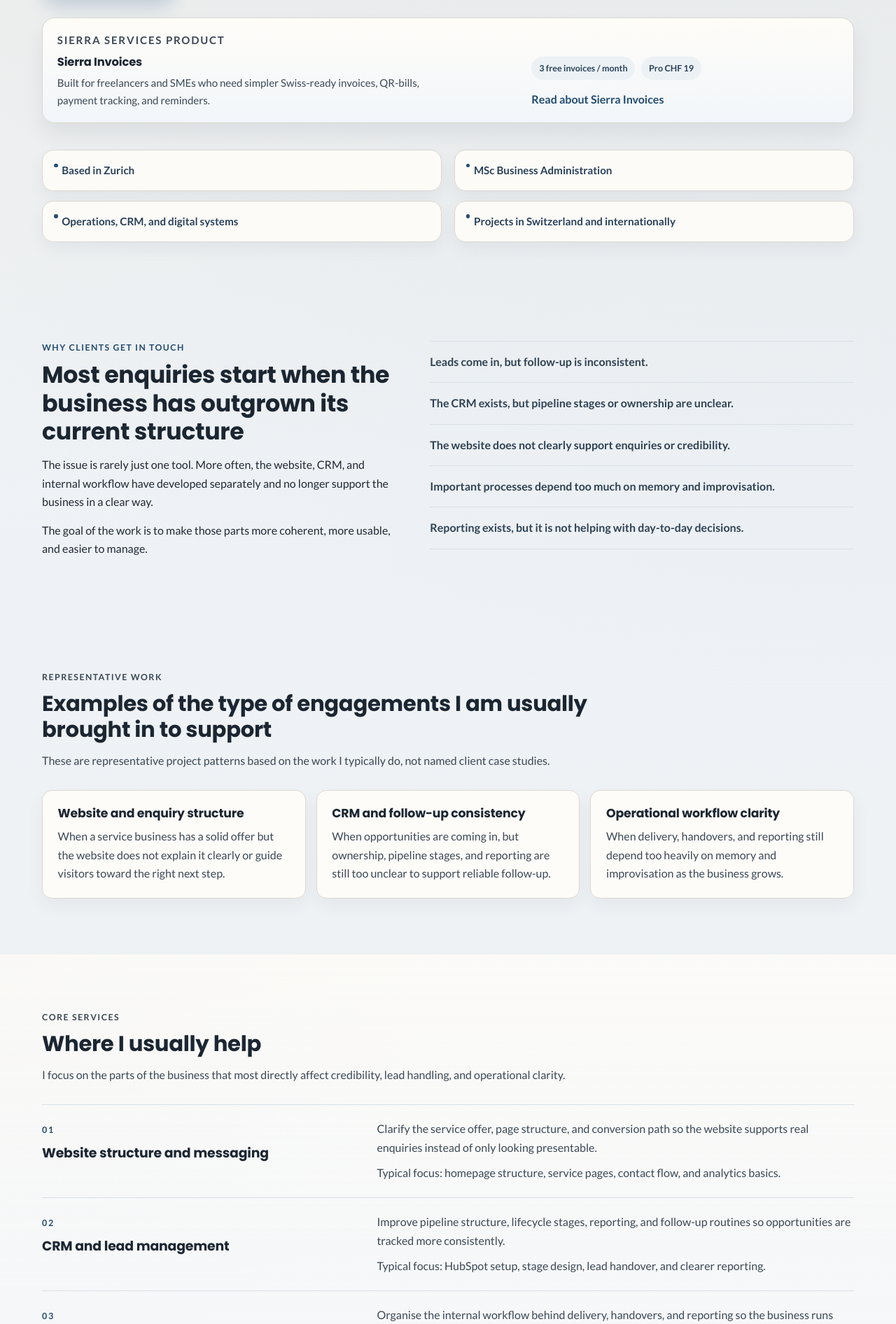
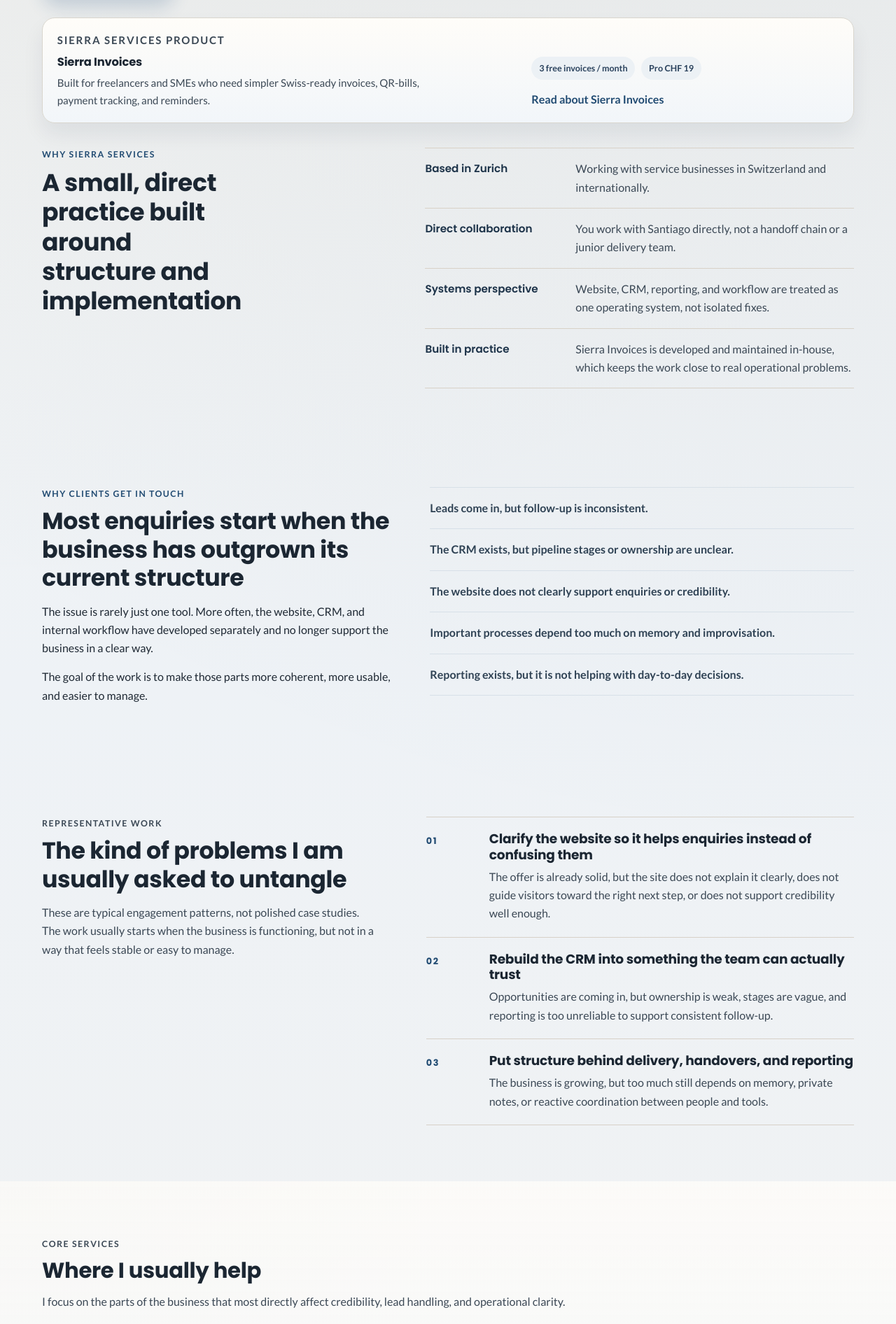
Before and after one commit to Sansiag94/sierraservices, a PHP site: page / in a window 1280 px wide. Shown: the part 1005-2897 px from the top of the page at 70% size. Run offline with PHP 8.4, Linux system fonts and the light colour scheme.

Commit message:
Redesign homepage for stronger conversion

```diff
--- a/index.html
+++ b/index.html
@@ -252,21 +252,49 @@
               </div>
             </article>
           </div>
-          <div class="container" data-reveal>
-            <ul class="proof-strip">
-              <li>
+          <div class="container proof-ledger" data-reveal>
+            <div class="proof-ledger__intro">
+              <p class="section-kicker">
+                Why Sierra Services
+              </p>
+              <h2>
+                A small, direct practice built around structure and implementation
+              </h2>
+            </div>
+            <div class="proof-ledger__list">
+              <article class="proof-ledger__item">
+                <span class="proof-ledger__label">
                   Based in Zurich
-              </li>
-              <li>
-                MSc Business Administration
-              </li>
-              <li>
-                Operations, CRM, and digital systems
-              </li>
-              <li>
-                Projects in Switzerland and internationally
-              </li>
-            </ul>
+                </span>
+                <p>
+                  Working with service businesses in Switzerland and internationally.
+                </p>
+              </article>
+              <article class="proof-ledger__item">
+                <span class="proof-ledger__label">
+                  Direct collaboration
+                </span>
+                <p>
+                  You work with Santiago directly, not a handoff chain or a junior delivery team.
+                </p>
+              </article>
+              <article class="proof-ledger__item">
+                <span class="proof-ledger__label">
+                  Systems perspective
+                </span>
+                <p>
+                  Website, CRM, reporting, and workflow are treated as one operating system, not isolated fixes.
+                </p>
+              </article>
+              <article class="proof-ledger__item">
+                <span class="proof-ledger__label">
+                  Built in practice
+                </span>
+                <p>
+                  Sierra Invoices is developed and maintained in-house, which keeps the work close to real operational problems.
+                </p>
+              </article>
+            </div>
           </div>
         </section>
         <section class="section">
@@ -305,42 +333,57 @@
           </div>
         </section>
         <section class="section">
-          <div class="container">
-            <div class="section-head" data-reveal>
+          <div class="container project-patterns">
+            <div class="project-pattern-intro" data-reveal>
               <p class="section-kicker">
                 Representative Work
               </p>
               <h2>
-                Examples of the type of engagements I am usually brought in to support
+                The kind of problems I am usually asked to untangle
               </h2>
               <p>
-                These are representative project patterns based on the work I typically do, not named client case studies.
+                These are typical engagement patterns, not polished case studies. The work usually starts when the business is functioning, but not in a way that feels stable or easy to manage.
               </p>
             </div>
-            <div class="service-preview-grid">
-              <article class="trust-card" data-reveal>
+            <div class="project-pattern-list">
+              <article class="project-pattern" data-reveal>
+                <span class="project-pattern__count">
+                  01
+                </span>
+                <div>
                   <h3>
-                  Website and enquiry structure
+                    Clarify the website so it helps enquiries instead of confusing them
                   </h3>
                   <p>
-                  When a service business has a solid offer but the website does not explain it clearly or guide visitors toward the right next step.
+                    The offer is already solid, but the site does not explain it clearly, does not guide visitors toward the right next step, or does not support credibility well enough.
                   </p>
+                </div>
               </article>
-              <article class="trust-card" data-reveal>
+              <article class="project-pattern" data-reveal>
+                <span class="project-pattern__count">
+                  02
+                </span>
+                <div>
                   <h3>
-                  CRM and follow-up consistency
+                    Rebuild the CRM into something the team can actually trust
                   </h3>
                   <p>
-                  When opportunities are coming in, but ownership, pipeline stages, and reporting are still too unclear to support reliable follow-up.
+                    Opportunities are coming in, but ownership is weak, stages are vague, and reporting is too unreliable to support consistent follow-up.
                   </p>
+                </div>
               </article>
-              <article class="trust-card" data-reveal>
+              <article class="project-pattern" data-reveal>
+                <span class="project-pattern__count">
+                  03
+                </span>
+                <div>
                   <h3>
-                  Operational workflow clarity
+                    Put structure behind delivery, handovers, and reporting
                   </h3>
                   <p>
-                  When delivery, handovers, and reporting still depend too heavily on memory and improvisation as the business grows.
+                    The business is growing, but too much still depends on memory, private notes, or reactive coordination between people and tools.
                   </p>
+                </div>
               </article>
             </div>
           </div>
@@ -478,51 +521,51 @@
           </div>
         </section>
         <section class="section section-soft">
-          <div class="container note-columns">
-            <div data-reveal>
+          <div class="container fit-grid">
+            <article class="fit-panel" data-reveal>
               <p class="section-kicker">
-                Best Suited For
+                Best fit
               </p>
               <h2>
-                Who this is usually for
+                Usually a strong fit if
               </h2>
               <ul class="simple-list">
                 <li>
-                  service businesses that want a clearer digital and operational setup
+                  the business already has traction, but the operating structure has not kept up
                 </li>
                 <li>
-                  founders or small teams who need more structure without extra bureaucracy
+                  you want direct work on the actual system, not just strategic advice
                 </li>
                 <li>
-                  businesses where the website, CRM, and internal workflow no longer feel aligned
+                  the website, CRM, and delivery process are drifting apart and need to be reconnected
                 </li>
                 <li>
-                  teams that need better follow-up, reporting, or process consistency
+                  you need more clarity without turning the business into something bureaucratic
                 </li>
               </ul>
-            </div>
-            <div data-reveal>
+            </article>
+            <article class="fit-panel fit-panel--muted" data-reveal>
               <p class="section-kicker">
-                What Clients Value
+                Less likely
               </p>
               <h2>
-                What the work is meant to create
+                Probably not the right first move if
               </h2>
               <ul class="simple-list">
                 <li>
-                  clearer priorities instead of too many parallel improvements
+                  you mainly need a large design or development team right away
                 </li>
                 <li>
-                  more consistent handling of enquiries and opportunities
+                  the offer itself is still changing too much to build structure around it yet
                 </li>
                 <li>
-                  better visibility into what is working and where the friction is
+                  you only want a high-level strategy document with no implementation work
                 </li>
                 <li>
-                  systems that feel practical to run once the project is complete
+                  the core issue is accounting or billing rather than consulting, in which case Sierra Invoices is the better fit
                 </li>
               </ul>
-            </div>
+            </article>
           </div>
         </section>
         <section class="section">
--- a/styles.css
+++ b/styles.css
@@ -477,6 +477,44 @@ section {
   background: var(--accent);
 }
 
+.proof-ledger {
+  display: grid;
+  gap: 1.6rem;
+  grid-template-columns: minmax(0, 0.92fr) minmax(0, 1.08fr);
+  align-items: start;
+  margin-top: 2.2rem;
+}
+
+.proof-ledger__intro h2 {
+  font-size: clamp(1.55rem, 2.7vw, 2.45rem);
+  max-width: 13ch;
+}
+
+.proof-ledger__list {
+  display: grid;
+  gap: 0;
+  border-top: 1px solid #d8d1c7;
+}
+
+.proof-ledger__item {
+  display: grid;
+  grid-template-columns: minmax(10rem, 0.5fr) 1fr;
+  gap: 1rem;
+  padding: 1rem 0;
+  border-bottom: 1px solid #d8d1c7;
+}
+
+.proof-ledger__label {
+  font-family: "Poppins", sans-serif;
+  font-size: 0.95rem;
+  font-weight: 600;
+  color: #1d3349;
+}
+
+.proof-ledger__item p {
+  color: var(--ink-soft);
+}
+
 .section-soft {
   background:
     linear-gradient(180deg, rgba(255, 253, 249, 0.78), rgba(243, 246, 250, 0.96)),
@@ -763,6 +801,58 @@ section {
 
 .service-preview-grid {
   grid-template-columns: repeat(3, minmax(0, 1fr));
+}
+
+.project-patterns {
+  display: grid;
+  gap: 1.75rem;
+  grid-template-columns: minmax(0, 0.92fr) minmax(0, 1.08fr);
+  align-items: start;
+}
+
+.project-pattern-intro h2 {
+  font-size: clamp(1.5rem, 2.6vw, 2.35rem);
+  margin-bottom: 0.85rem;
+}
+
+.project-pattern-intro p {
+  color: var(--ink-soft);
+  max-width: 52ch;
+}
+
+.project-pattern-list {
+  display: grid;
+  gap: 0;
+  border-top: 1px solid #d7d0c7;
+}
+
+.project-pattern {
+  display: grid;
+  grid-template-columns: 74px 1fr;
+  gap: 1rem;
+  align-items: start;
+  padding: 1.25rem 0;
+  border-bottom: 1px solid #d7d0c7;
+}
+
+.project-pattern__count {
+  font-family: "Poppins", sans-serif;
+  font-size: 0.8rem;
+  font-weight: 700;
+  letter-spacing: 0.14em;
+  text-transform: uppercase;
+  color: var(--accent);
+  padding-top: 0.2rem;
+}
+
+.project-pattern h3 {
+  font-size: 1.16rem;
+  margin-bottom: 0.4rem;
+}
+
+.project-pattern p {
+  color: var(--ink-soft);
+  max-width: 58ch;
 }
 
 .product-promo {
```
Also changed, not shown: other parts of styles.css (+31 -0 lines). Lines whose indentation alone changed are shown as unchanged.
